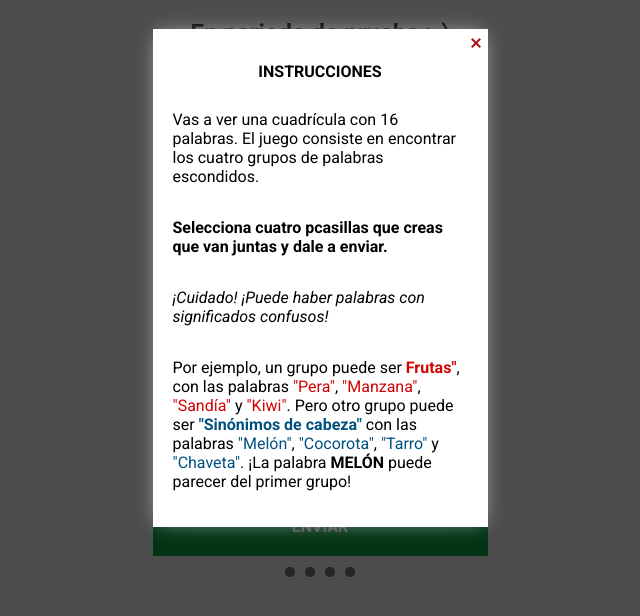
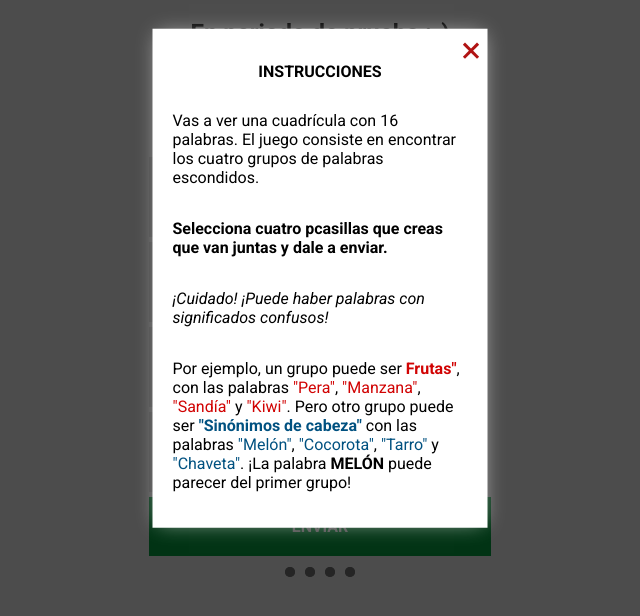
Before and after one commit to lopandpe/conexiones, a website built with Vite: page index.html in a window 1280 px wide. Shown: the part 122-738 px from the top of the page, without its empty margins (320-960 px from the left). Built offline with nearby package versions, Linux system fonts and the light colour scheme.

Commit message:
height adapt on small devices

```diff
--- a/scss/styles.scss
+++ b/scss/styles.scss
@@ -15,7 +15,6 @@ body {
     height: 100%;
 }
 .container{
-    width: 335px;
     display: flex;
     flex-direction: column;
     gap: 5px;
@@ -170,25 +169,30 @@ body {
         justify-content: center;
         align-items: center;
         flex-direction: column;
+        position: absolute;
+        top: 50%;
+        left: 50%;
+        max-height: 100%;
+        overflow: scroll;
+        transform: translate(-50%, -50%);
         color: #000;
         padding: 20px;
         box-shadow: 0px 0px 20px -5px rgba(255, 255, 255, 0.6);
-        position: relative;
         .close-modal{
             position: absolute;
             top: 2px;
             right: 8px;
-            width: 11px;
-            height: 11px;
+            width: 20px;
+            height: 20px;
             cursor: pointer;
             &:after, &:before{
                 content: "";
                 position: absolute;
-                width: 2px;
-                height: 12px;
+                width: 3px;
+                height: 20px;
                 background-color: rgb(177, 19, 19);
-                left: 6px;
-                top: 6px;
+                left: 10px;
+                top: 10px;
                 transform: rotate(45deg);
             }
             &:before{
@@ -296,3 +300,9 @@ body {
         }
     }
 }
+
+@media screen and (max-height: 700px){
+    body {
+        justify-content: flex-start;
+    }
+}
```
Also changed, not shown: docs/index.html (+2 -2 lines), docs/assets/index-7k_tagZz.css (added), docs/assets/index-BlFvp3U5.js (renamed from docs/assets/index-BsZ5umpJ.js), docs/assets/index-DfnhR3FU.css (deleted).
